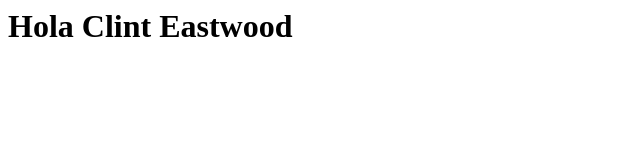
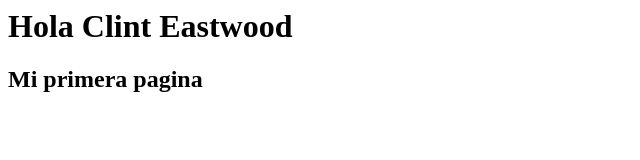
Before and after one commit to AdrianOlivaV/CH54-miPrimerRepo, a plain HTML site: page index.html in a window 1280 px wide. Shown: the whole page, without its empty margins (0-640 px from the left). Drawn offline with Linux system fonts and the light colour scheme.

Commit message:
Feat: añadiendo subtitulo

```diff
--- a/index.html
+++ b/index.html
@@ -4,5 +4,6 @@
 </head>
 <body>
 	<h1>Hola Clint Eastwood</h1>
+	<h2>Mi primera pagina</h2>
 </body>
 </html>
```
